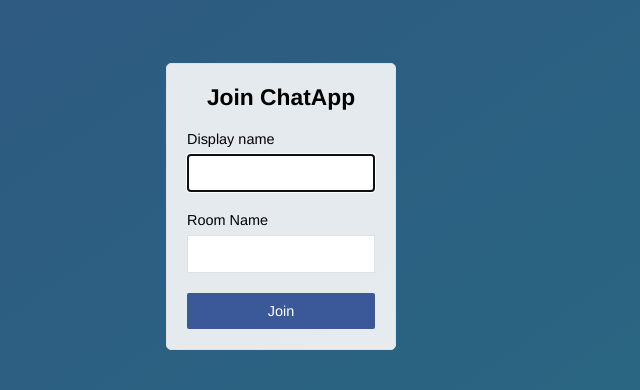
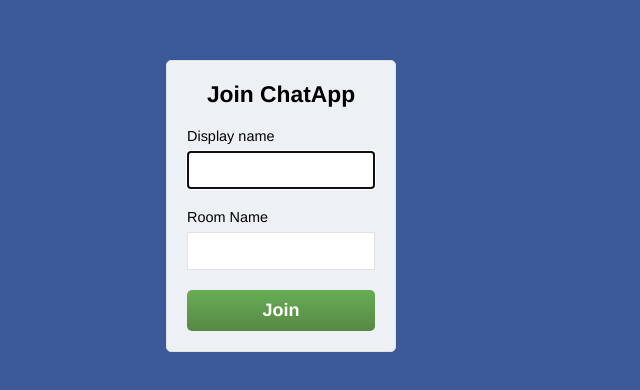
Before and after one commit to HeyTY/node_chat_app, a website: page public/index.html in a window 1280 px wide. Shown: the part 194-584 px from the top of the page, without its empty margins (359-999 px from the left). Drawn offline with Linux system fonts and the light colour scheme.

Commit message:
Added index page styling

```diff
--- a/public/css/styles.css
+++ b/public/css/styles.css
@@ -25,6 +25,7 @@ button {
   padding: 10px;
   transition: background .3s ease;
   border-radius: 2px;
+
 }
 
 button:hover {
@@ -39,22 +40,44 @@ button:disabled {
   background: #8b9dc3;
 }
 
+
+#join-button {
+  border: none;
+  background: linear-gradient(#67ae55, #578843);
+  color: #ffffff;
+  cursor: pointer;
+  padding: 10px;
+  transition: background .3s ease;
+  border-radius: 5px;
+  font-weight: 700;
+  font-size: 18px;
+}
+
+#join-button:hover {
+  border: none;
+  background: linear-gradient(#79bc64, #578843);
+  color: #ffffff;
+  cursor: pointer;
+  padding: 10px;
+  transition: background .3s ease;
+  border-radius: 5px;
+  font-weight: 700;
+  font-size: 18px;
+}
+
+
 .centered-form {
+  font-family: Lucida;
   display: flex;
   align-items: center;
   height: 100vh;
   width: 100vw;
   justify-content: center;
-  background: -moz-linear-gradient(125deg, rgba(39,107,130,1) 0%, rgba(49,84,129,1) 100%); /* ff3.6+ */
-  background: -webkit-gradient(linear, left top, right bottom, color-stop(0%, rgba(49,84,129,1)), color-stop(100%, rgba(39,107,130,1))); /* safari4+,chrome */
-  background: -webkit-linear-gradient(125deg, rgba(39,107,130,1) 0%, rgba(49,84,129,1) 100%); /* safari5.1+,chrome10+ */
-  background: -o-linear-gradient(125deg, rgba(39,107,130,1) 0%, rgba(49,84,129,1) 100%); /* opera 11.10+ */
-  background: -ms-linear-gradient(125deg, rgba(39,107,130,1) 0%, rgba(49,84,129,1) 100%); /* ie10+ */
-  background: linear-gradient(325deg, rgba(39,107,130,1) 0%, rgba(49,84,129,1) 100%); /* w3c */
+  background: #3b5998;
 }
 
 .centered-form__form {
-  background: rgba(250, 250, 250, 0.9);
+  background: #edf0f5;
   border: 1px solid #e1e1e1;
   border-radius: 5px;
   padding: 0px 20px;
--- a/public/index.html
+++ b/public/index.html
@@ -23,7 +23,7 @@
 				<input type="text" name="room">
 			</div>
 			<div class="form-field">
-				<button>Join</button>
+				<button id="join-button">Join</button>
 			</div>
 		</form>
 	</div>
```
